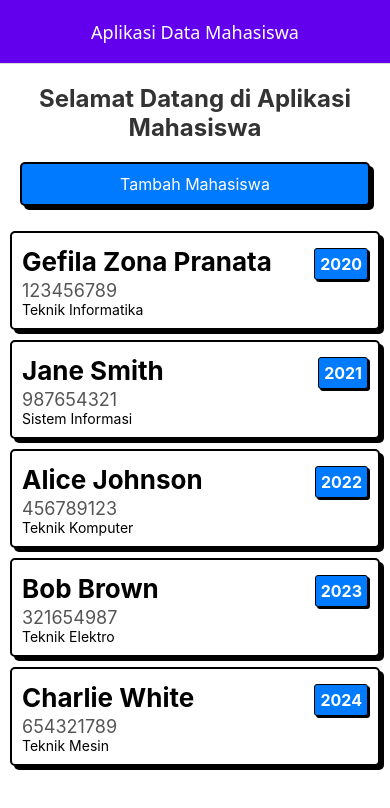
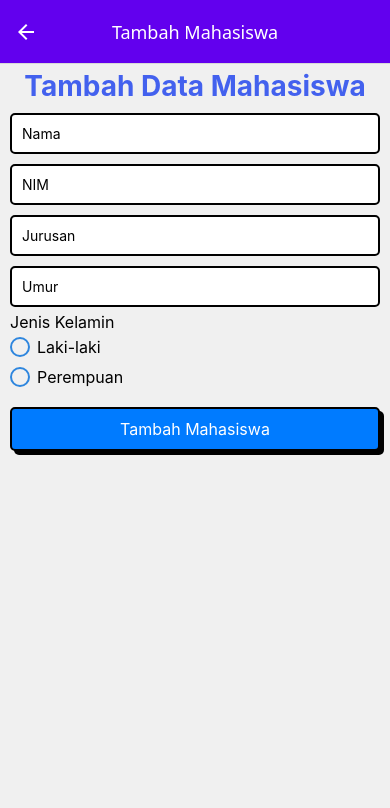
Before and after one commit to Gefila/tugas-bootcamp, a React Native app: screen /TambahMahasiswa in a window 390 px wide. Shown: the top 808 px of the page. Built offline with nearby package versions, Linux system fonts and the light colour scheme.

Commit message:
feat: radioGender component

```diff
--- a/App.tsx
+++ b/App.tsx
@@ -2,6 +2,7 @@ import * as React from 'react';
 import {NavigationContainer} from '@react-navigation/native';
 import {createNativeStackNavigator} from '@react-navigation/native-stack';
 import Home from './src/screen/Home';
+import TambahMahasiswa from './src/screen/TambahMahasiswa';
 
 const Stack = createNativeStackNavigator();
 
@@ -18,6 +19,17 @@ function RootStack() {
           headerStyle: {backgroundColor: '#6200ee'},
         }}
       />
+      <Stack.Screen
+        name="TambahMahasiswa"
+        component={TambahMahasiswa}
+        options={{
+          title: 'Tambah Mahasiswa',
+          headerTitleAlign: 'center',
+          headerTintColor: '#fff',
+          headerStyle: {backgroundColor: '#6200ee'},
+          animation: 'slide_from_right',
+        }}
+      />
     </Stack.Navigator>
   );
 }
--- /dev/null
+++ b/src/components/GenderInput.jsx
@@ -0,0 +1,64 @@
+import {useState} from 'react';
+import {StyleSheet, Text, TouchableOpacity, View} from 'react-native';
+
+function GenderInput({jenisKelamin, setJenisKelamin}) {
+  const genders = ['Laki-laki', 'Perempuan'];
+
+  return (
+    <View style={styles.container}>
+      <Text style={styles.label}>Jenis Kelamin</Text>
+      {genders.map(gender => (
+        <TouchableOpacity
+          key={gender}
+          style={styles.optionContainer}
+          onPress={() => setJenisKelamin(gender)}>
+          <View style={styles.radioCircle}>
+            {jenisKelamin === gender && <View style={styles.selectedRb} />}
+          </View>
+          <Text style={styles.optionText}>{gender}</Text>
+        </TouchableOpacity>
+      ))}
+    </View>
+  );
+}
+
+const styles = StyleSheet.create({
+  container: {
+    margin: 0,
+  },
+  label: {
+    fontSize: 16,
+    marginBottom: 5,
+  },
+  optionContainer: {
+    flexDirection: 'row',
+    alignItems: 'center',
+    marginBottom: 10,
+  },
+  radioCircle: {
+    height: 20,
+    width: 20,
+    borderRadius: 10,
+    borderWidth: 2,
+    borderColor: '#2e86de',
+    alignItems: 'center',
+    justifyContent: 'center',
+  },
+  selectedRb: {
+    width: 10,
+    height: 10,
+    borderRadius: 5,
+    backgroundColor: '#2e86de',
+  },
+  optionText: {
+    marginLeft: 7,
+    fontSize: 16,
+  },
+  result: {
+    marginTop: 20,
+    fontSize: 16,
+    color: 'green',
+  },
+});
+
+export default GenderInput;
--- a/src/screen/Home.jsx
+++ b/src/screen/Home.jsx
@@ -4,13 +4,14 @@ import {
   SafeAreaView,
   StyleSheet,
   Text,
-  Touchable,
   TouchableOpacity,
   View,
 } from 'react-native';
 import Mahasiswa from '../components/Mahasiswa';
+import { useNavigation } from '@react-navigation/native';
 
 export default function Home() {
+  const navigation = useNavigation();
   const [listMahasiswa, setListMahasiswa] = useState([
     {
       id: 1,
@@ -51,13 +52,13 @@ export default function Home() {
       jurusan: 'Teknik Mesin',
       angkatan: '2024',
       jenisKelamin: 'Laki-laki',
-    }
+    },
   ]);
   return (
     <SafeAreaView style={styles.background}>
       <View style={styles.container}>
         <Text style={styles.title}>Selamat Datang di Aplikasi Mahasiswa</Text>
-        <TouchableOpacity style={styles.button}>
+        <TouchableOpacity style={styles.button} onPress={() => navigation.navigate('TambahMahasiswa')}>
           <Text style={styles.textButton}>Tambah Mahasiswa</Text>
         </TouchableOpacity>
       </View>
--- a/src/screen/TambahMahasiswa.tsx
+++ b/src/screen/TambahMahasiswa.tsx
@@ -6,15 +6,19 @@ import {
   StyleSheet,
   Text,
   TextInput,
+  TouchableNativeFeedback,
+  TouchableOpacity,
   View,
 } from 'react-native';
+import GenderInput from '../components/GenderInput';
 
-export default function tambahMahasiswa() {
+export default function TambahMahasiswa() {
   const [mahasiswa, setMahasiswa] = useState([]);
   const [nama, setNama] = useState('');
   const [nim, setNim] = useState('');
   const [jurusan, setJurusan] = useState('');
   const [umur, setUmur] = useState('');
+  const [jenisKelamin, setJenisKelamin] = useState('');
 
   function tambahMahasiswa() {
     if (nama && nim && jurusan && umur) {
@@ -42,8 +46,7 @@ export default function tambahMahasiswa() {
   return (
     <SafeAreaView style={styles.background}>
       <View>
-        <Text style={styles.title}>Data Mahasiswa</Text>
-        <Text style={styles.text}>Tambahkan dan kelola data mahasiswa</Text>
+        <Text style={styles.title}>Tambah Data Mahasiswa</Text>
       </View>
 
       <View style={styles.container}>
@@ -72,38 +75,12 @@ export default function tambahMahasiswa() {
           onChangeText={text => setUmur(text)}
           value={umur}
         />
-        <Button title="Tambah Mahasiswa" onPress={tambahMahasiswa} />
+        <GenderInput jenisKelamin={jenisKelamin} setJenisKelamin={setJenisKelamin}/>
+        <TouchableOpacity style={styles.button} onPress={tambahMahasiswa}>
+          <Text style={styles.textButton}>Tambah Mahasiswa</Text>
+        </TouchableOpacity>
       </View>
-
-      <FlatList
-        data={mahasiswa}
-        keyExtractor={item => item.id.toString()}
-        renderItem={({item}) => (
-          <MahasiswaCard item={item} hapusMahasiswa={hapusMahasiswa} />
-        )}
-        ListEmptyComponent={
-          <Text style={styles.text}>Belum ada data mahasiswa</Text>
-        }
-      />
     </SafeAreaView>
-  );
-}
-
-function MahasiswaCard({item, hapusMahasiswa}) {
-  return (
-    <View style={styles.taskContainer}>
-      <View>
-        <Text style={styles.task}>Nama: {item.nama}</Text>
-        <Text style={styles.task}>NIM: {item.nim}</Text>
-        <Text style={styles.task}>Jurusan: {item.jurusan}</Text>
-        <Text style={styles.task}>Umur: {item.umur}</Text>
-      </View>
-      <Button
-        title="Hapus"
-        color="red"
-        onPress={() => hapusMahasiswa(item.id)}
-      />
-    </View>
   );
 }
 
@@ -149,4 +126,18 @@ const styles = StyleSheet.create({
     fontSize: 16,
     color: '#333',
   },
+  button: {
+    marginTop: 10,
+    padding: 10,
+    backgroundColor: '#007BFF',
+    borderRadius: 5,
+    width: '100%',
+    boxShadow: '4px 4px 0px rgb(0, 0, 0)',
+    borderWidth: 2,
+  },
+  textButton: {
+    color: '#fff',
+    textAlign: 'center',
+    fontSize: 16,
+  },
 });
```
